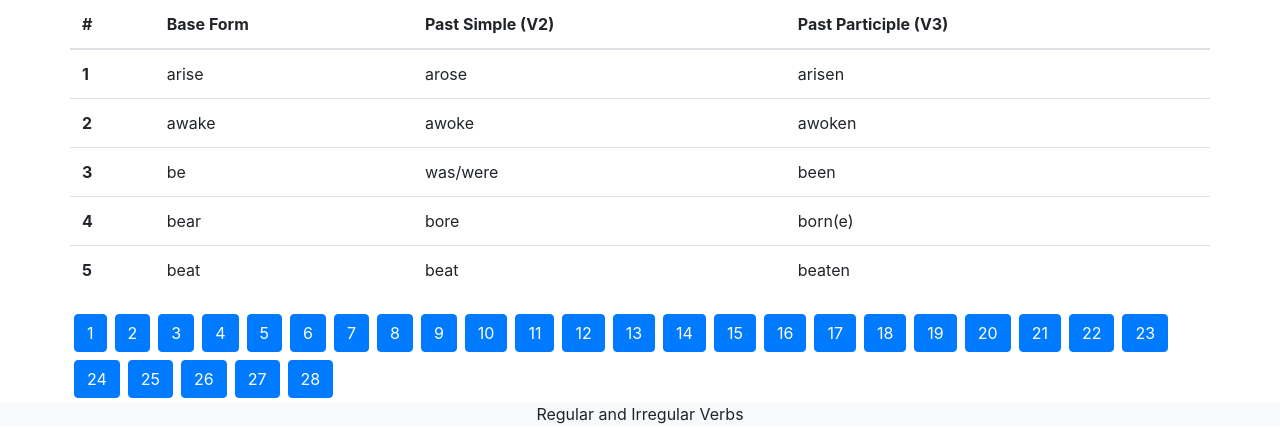
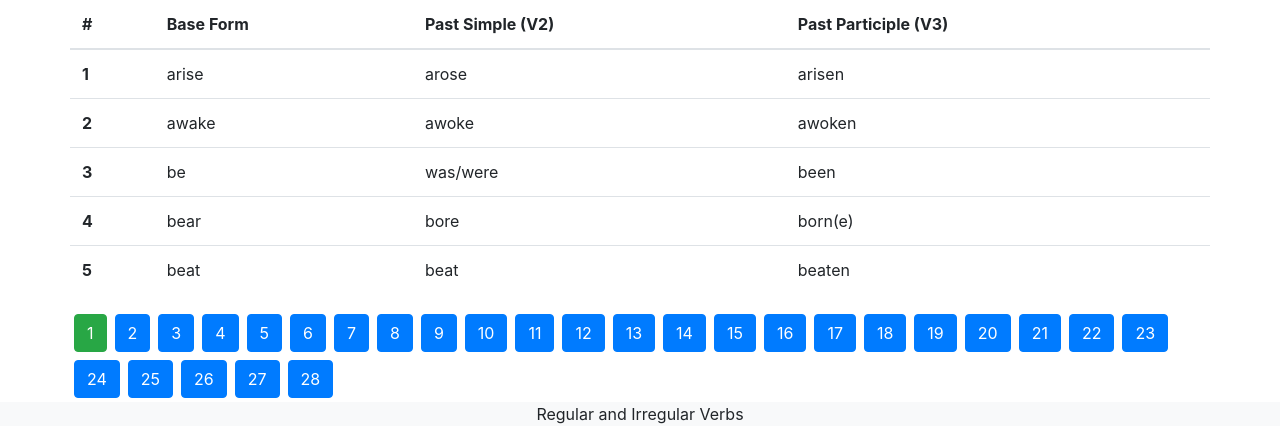
Before and after one commit to kemalmutlu/Verbs, a PHP site: page /Irregular.php?page=1 in a window 1280 px wide. Shown: the part 497-939 px from the top of the page. Run offline with PHP 8.4, Linux system fonts and the light colour scheme.

Commit message:
sayfalamada düzenleme yapıldı.

```diff
--- a/Irregular.php
+++ b/Irregular.php
@@ -30,7 +30,7 @@
           foreach ($ifadeler as $ifade) {
 		          $total++;
 
-          list($i1,$i2,$i3) = explode(" " , $ifade);
+          list($i1,$i2,$i3) = explode("\t" , $ifade);
           $count+=1;
 	     if($pageCount < $count && $viewCount < $listCount){
 	         $viewCount++;
@@ -52,9 +52,16 @@
   <div class="row">
   <?php
 $process = $total / $listCount;
+
 for($i = 1; $i < $process + 1; $i++){
+  if($_GET['page'] == $i){
+    echo '<a class="btn btn-success m-1" href="Irregular.php?page='.$i.'" role="button">'.$i.'</a>';
+  } else {
+    echo '<a class="btn btn-primary m-1" href="Irregular.php?page='.$i.'" role="button">'.$i.'</a>';
+  }
+
 ?>
-    <a class="btn btn-primary m-1" href="Irregular.php?page=<?=$i?>" role="button"><?=$i?></a>
+
   <?php } ?>
   </div>
 
--- a/ifadeler.txt
+++ b/ifadeler.txt
@@ -1,9 +1,9 @@
-arise arose arisen
+arise	arose	arisen
 awake 	awoke 	awoken
 be 	was/were 	been
 bear 	bore 	born(e)
 beat 	beat 	beaten
-become  became 	become
+become	became	become
 begin 	began 	begun
 bend 	bent 	bent
 bet 	bet 	bet
@@ -19,7 +19,7 @@ build 	built 	built
 burn 	burnt/burned 	burnt/burned
 burst 	burst 	burst
 buy 	bought 	bought
-can 	could 	… (been able)
+can 	could 	...been_able
 catch 	caught 	caught
 choose 	chose 	chosen
 cling 	clung 	clung
@@ -120,7 +120,7 @@ stink 	stank 	stunk
 strike 	struck 	struck
 swear 	swore 	sworn
 sweep 	swept 	swept
-swell 	swelled 	swollen/swelled
+swell 	swelled	swollen/swelled
 swim 	swam 	swum
 swing 	swung 	swung
 take 	took 	taken
```
Lines whose indentation alone changed are shown as unchanged.
